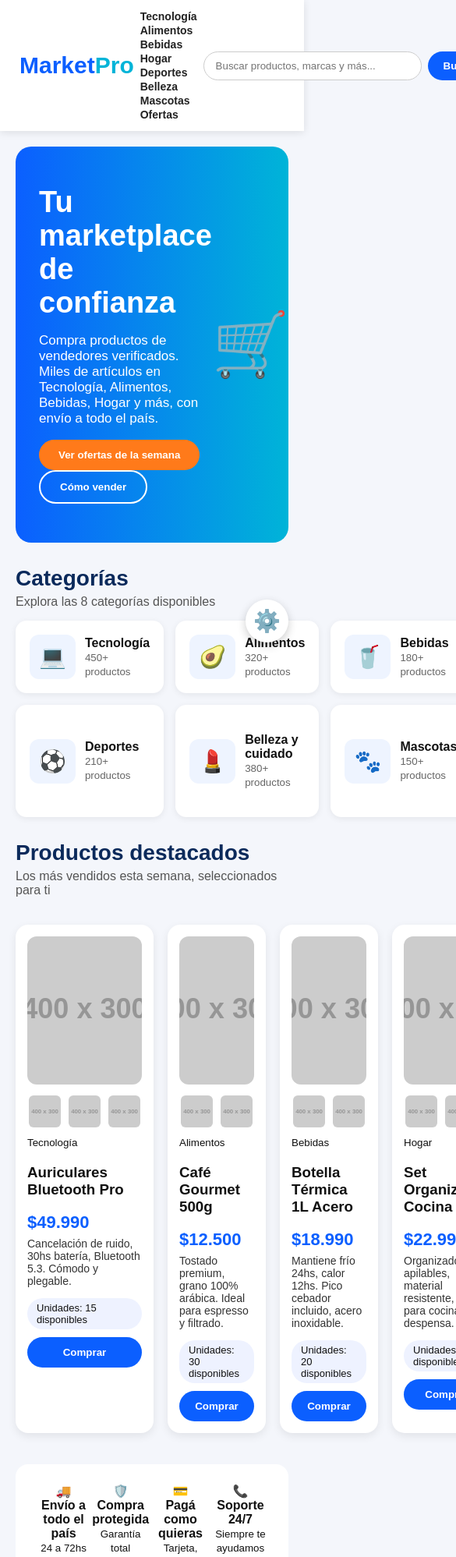
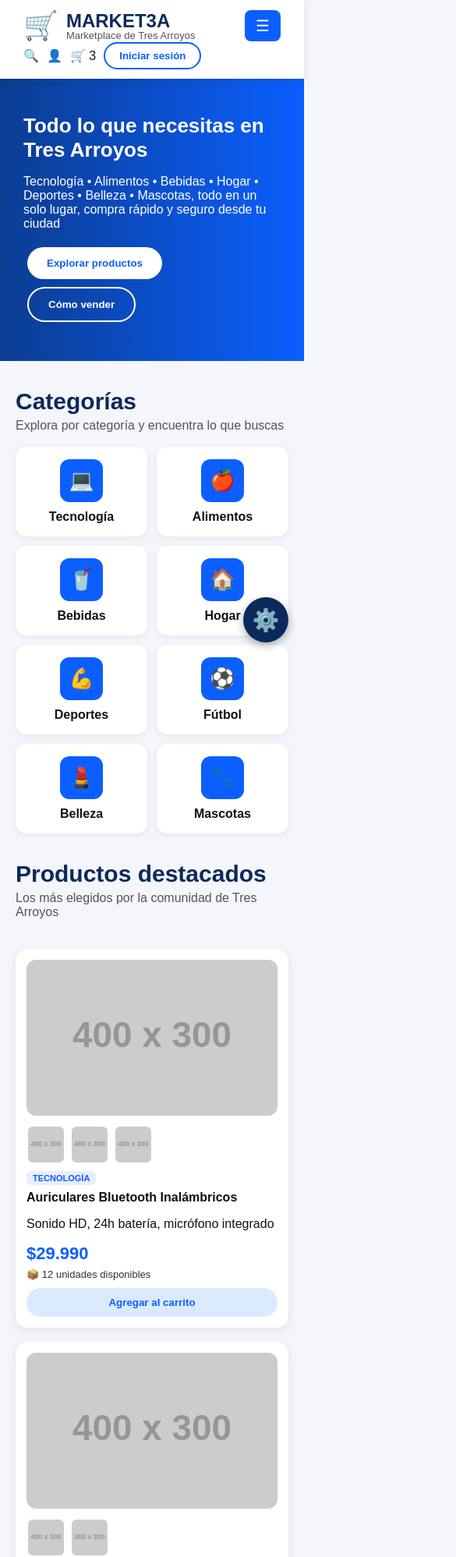
Before and after one commit to finamoreraul-blip/mi-ruta, a plain HTML site: page index.html in a window 390 px wide. Shown: the top 1997 px of the page at 78% size, 585 px wide, since content can reach past the window. Drawn offline with Linux system fonts and the light colour scheme; placeholder pictures from the web are drawn by us.

Commit message:
Update index.html

```diff
--- a/index.html
+++ b/index.html
@@ -3,252 +3,253 @@
 <head>
 <meta charset="UTF-8">
 <meta name="viewport" content="width=device-width, initial-scale=1.0">
-<title>MarketPro - Tu marketplace de confianza</title>
+<title>MARKET3A - Marketplace de Tres Arroyos</title>
 <style>
 *{font-family:Arial,sans-serif;box-sizing:border-box}
 body{margin:0;background:#f4f6fb;color:#111}
-header{background:white;padding:12px 25px;display:flex;justify-content:space-between;align-items:center;position:sticky;top:0;z-index:10;box-shadow:0 2px 10px rgba(0,0,0,0.1)}
-.logo{font-size:30px;font-weight:bold;color:#0b5fff}
-.logo span{color:#00b4d8}
-nav a{margin:0 8px;text-decoration:none;color:#222;font-weight:600;font-size:14px}
-nav a:hover{color:#0b5fff}
-.search{display:flex;gap:8px}
-.search input{padding:10px 15px;border-radius:25px;border:1px solid #ccc;width:280px}
-.search button{background:#0b5fff;color:white;border:none;padding:10px 20px;border-radius:25px;font-weight:bold;cursor:pointer}
-.banner{background:linear-gradient(90deg,#0b5fff,#00b4d8);color:white;padding:50px 30px;margin:20px;border-radius:20px;display:flex;justify-content:space-between;align-items:center}
-.banner h1{font-size:38px;margin:0 0 10px 0}
-.banner p{font-size:17px;max-width:550px}
-.btn-orange{background:#ff7a1a;color:white;border:none;padding:12px 25px;border-radius:25px;font-weight:bold;cursor:pointer;margin-right:10px}
-.btn-white{background:transparent;color:white;border:2px solid white;padding:12px 25px;border-radius:25px;font-weight:bold;cursor:pointer}
-h2.titulo{font-size:28px;margin:30px 20px 5px 20px;color:#0b2a5b}
-p.sub{margin:0 20px 15px 20px;color:#555}
-.cats{display:grid;grid-template-columns:repeat(4,1fr);gap:15px;padding:0 20px}
-.cat{background:white;padding:18px;border-radius:14px;box-shadow:0 2px 8px rgba(0,0,0,0.07);display:flex;align-items:center;gap:12px}
-.cat .icon{font-size:28px;background:#eef4ff;padding:12px;border-radius:12px}
-.cat small{color:#666}
+header{background:white;padding:12px 30px;display:flex;justify-content:space-between;align-items:center;position:sticky;top:0;z-index:10;box-shadow:0 2px 10px rgba(0,0,0,0.1);flex-wrap:wrap}
+.logo{display:flex;align-items:center;gap:10px}
+.logo-icon{font-size:36px;color:#0b5fff}
+.logo-text{font-size:30px;font-weight:900;color:#0b2a5b;line-height:1}
+.logo-text small{display:block;font-size:13px;font-weight:400;color:#555}
+nav{display:flex;gap:10px;flex-wrap:wrap}
+nav a{margin:0 8px;text-decoration:none;color:#0b2a5b;font-weight:700;font-size:14px}
+.header-actions{display:flex;gap:10px;align-items:center;flex-wrap:wrap}
+.btn-login{border:2px solid #0b5fff;color:#0b5fff;background:white;padding:8px 18px;border-radius:25px;font-weight:bold;cursor:pointer}
+.menu-btn{display:none;background:#0b5fff;color:white;border:none;padding:8px 14px;border-radius:8px;font-size:20px;cursor:pointer}
+.banner{background:linear-gradient(90deg,#0b3d91,#0b5fff);color:white;padding:45px 30px;display:flex;justify-content:space-between;align-items:center;flex-wrap:wrap}
+.banner h1{font-size:42px;margin:0 0 12px 0}
+.banner p{font-size:16px;max-width:600px}
+.btn-explorar{background:white;color:#0b5fff;border:none;padding:13px 25px;border-radius:25px;font-weight:bold;cursor:pointer;margin:5px}
+.btn-vender{background:transparent;color:white;border:2px solid white;padding:13px 25px;border-radius:25px;font-weight:bold;cursor:pointer;margin:5px}
+h2.titulo{font-size:30px;margin:35px 20px 5px 20px;color:#0b2a5b}
+p.sub{margin:0 20px 18px 20px;color:#555;font-size:16px}
+.cats{display:grid;grid-template-columns:repeat(8,1fr);gap:12px;padding:0 20px}
+.cat{background:white;padding:16px 8px;border-radius:14px;text-align:center;box-shadow:0 2px 8px rgba(0,0,0,0.07)}
+.cat-icon{width:55px;height:55px;background:#0b5fff;color:white;border-radius:12px;display:flex;justify-content:center;align-items:center;font-size:26px;margin:0 auto 10px auto}
 .productos{display:grid;grid-template-columns:repeat(4,1fr);gap:18px;padding:20px}
-.card{background:white;border-radius:16px;padding:15px;box-shadow:0 4px 12px rgba(0,0,0,0.08)}
-.card img{width:100%;height:190px;object-fit:cover;border-radius:12px}
+.card{background:white;border-radius:16px;padding:14px;box-shadow:0 4px 14px rgba(0,0,0,0.08)}
+.card img.main{width:100%;height:200px;object-fit:cover;border-radius:12px}
 .thumbs{display:flex;gap:6px;margin:8px 0}
-.thumbs img{width:45px;height:45px;border-radius:8px;cursor:pointer;border:2px solid transparent}
-.thumbs img:hover{border-color:#0b5fff}
-.precio{color:#0b5fff;font-size:22px;font-weight:bold;margin:5px 0}
-.card p{font-size:14px;color:#333;margin:6px 0}
-.unidades{background:#eef2ff;border-radius:20px;padding:5px 12px;font-size:13px;display:inline-block;margin-top:8px}
-.btn-buy{background:#0b5fff;color:white;border:none;width:100%;padding:12px;border-radius:25px;font-weight:bold;margin-top:10px;cursor:pointer}
-.beneficios{display:flex;justify-content:space-around;background:white;margin:20px;padding:25px;border-radius:16px;text-align:center}
-.beneficios div{flex:1}
-.testimonios{display:grid;grid-template-columns:repeat(3,1fr);gap:15px;padding:0 20px}
-.test{background:white;padding:18px;border-radius:14px}
-footer{background:#0b2a5b;color:white;padding:30px 20px;margin-top:30px;text-align:center}
-footer a{color:#9ecbff;margin:0 10px;text-decoration:none}
-
-/* PANEL ADMIN */
-.modal{display:none;position:fixed;top:0;left:0;width:100%;height:100%;background:rgba(0,0,0,0.6);justify-content:center;align-items:center;z-index:20}
-.modal-content{background:white;color:#111;padding:25px;border-radius:16px;width:600px;max-height:90vh;overflow:auto}
+.thumbs img{width:50px;height:50px;border-radius:8px;cursor:pointer;object-fit:cover;border:2px solid transparent}
+.tag{background:#e8eefc;color:#0b5fff;font-size:11px;font-weight:bold;padding:3px 8px;border-radius:6px;text-transform:uppercase}
+.card h3{margin:8px 0 4px 0;font-size:16px}
+.precio{color:#0b5fff;font-size:22px;font-weight:900;margin:6px 0}
+.unidades{font-size:13px;color:#333;margin-top:6px}
+.btn-carrito{background:#dbe9ff;color:#0b5fff;border:none;width:100%;padding:11px;border-radius:20px;font-weight:bold;margin-top:10px;cursor:pointer}
+.beneficios{display:grid;grid-template-columns:repeat(4,1fr);gap:15px;padding:20px;background:white;margin:20px;border-radius:16px;text-align:center}
+footer{background:#0b2a5b;color:white;padding:35px 25px;margin-top:30px;display:grid;grid-template-columns:2fr 1fr 1fr;gap:20px}
+footer a{color:#9ecbff;text-decoration:none;display:block;margin:5px 0}
+#gear{position:fixed;bottom:20px;right:20px;background:#0b2a5b;color:white;width:58px;height:58px;border-radius:50%;display:flex;justify-content:center;align-items:center;font-size:28px;cursor:pointer;box-shadow:0 4px 12px rgba(0,0,0,0.3);z-index:15}
+.modal{display:none;position:fixed;top:0;left:0;width:100%;height:100%;background:rgba(0,0,0,0.65);justify-content:center;align-items:center;z-index:20;padding:15px}
+.modal-content{background:white;color:#111;padding:25px;border-radius:16px;width:650px;max-width:95%;max-height:90vh;overflow:auto}
 .modal-content input,.modal-content select,.modal-content textarea{width:100%;padding:10px;margin:6px 0;border-radius:8px;border:1px solid #ccc}
 .modal-content button{background:#0b5fff;color:white;border:none;padding:10px 18px;border-radius:20px;cursor:pointer;margin-top:8px}
-#gear{position:fixed;bottom:20px;right:20px;background:white;width:55px;height:55px;border-radius:50%;display:flex;justify-content:center;align-items:center;font-size:28px;cursor:pointer;box-shadow:0 4px 12px rgba(0,0,0,0.2);z-index:15}
 table{width:100%;border-collapse:collapse;margin-top:10px}
 table,th,td{border:1px solid #ddd;padding:8px;font-size:13px}
+
+@media(max-width:1000px){
+.cats{grid-template-columns:repeat(4,1fr)}
+.productos{grid-template-columns:repeat(2,1fr)}
+.beneficios{grid-template-columns:repeat(2,1fr)}
+footer{grid-template-columns:1fr}
+@media(max-width:600px){
+nav{display:none;width:100%;flex-direction:column;background:#f4f6fb;padding:10px;border-radius:10px;margin-top:10px}
+nav.active{display:flex}
+.menu-btn{display:block}
+.cats{grid-template-columns:1fr 1fr}
+.productos{grid-template-columns:1fr}
+.banner h1{font-size:26px}
+.beneficios{grid-template-columns:1fr}
+header{flex-direction:column;align-items:flex-start}
+.logo-text{font-size:24px}
 </style>
 </head>
 <body>
 
 <header>
-  <div class="logo">Market<span>Pro</span></div>
+  <div style="display:flex;justify-content:space-between;width:100%;align-items:center">
+    <div class="logo">
+      <div class="logo-icon">🛒</div>
+      <div class="logo-text">MARKET3A<small>Marketplace de Tres Arroyos</small></div>
+    </div>
+    <button class="menu-btn" onclick="document.querySelector('nav').classList.toggle('active')">☰</button>
+  </div>
   <nav>
-    <a href="#tec">Tecnología</a>
-    <a href="#ali">Alimentos</a>
-    <a href="#beb">Bebidas</a>
-    <a href="#hog">Hogar</a>
-    <a href="#dep">Deportes</a>
-    <a href="#bel">Belleza</a>
-    <a href="#mas">Mascotas</a>
-    <a href="#ofe">Ofertas</a>
+    <a href="#">Inicio</a>
+    <a href="#categorias">Categorías</a>
+    <a href="#ofertas">Ofertas</a>
+    <a href="#">Vender</a>
+    <a href="#">Ayuda</a>
   </nav>
-  <div class="search">
-    <input placeholder="Buscar productos, marcas y más...">
-    <button>Buscar</button>
+  <div class="header-actions">
+    <span>🔍</span><span>👤</span><span>🛒 3</span>
+    <button class="btn-login">Iniciar sesión</button>
   </div>
 </header>
 
 <div class="banner">
   <div>
-    <h1>Tu marketplace de confianza</h1>
-    <p>Compra productos de vendedores verificados. Miles de artículos en Tecnología, Alimentos, Bebidas, Hogar y más, con envío a todo el país.</p>
-    <button class="btn-orange">Ver ofertas de la semana</button>
-    <button class="btn-white">Cómo vender</button>
+    <h1>Todo lo que necesitas en<br>Tres Arroyos</h1>
+    <p>Tecnología • Alimentos • Bebidas • Hogar • Deportes • Belleza • Mascotas, todo en un solo lugar, compra rápido y seguro desde tu ciudad</p>
+    <button class="btn-explorar">Explorar productos</button>
+    <button class="btn-vender">Cómo vender</button>
   </div>
-  <div style="font-size:80px">🛒</div>
 </div>
 
-<h2 class="titulo">Categorías</h2>
-<p class="sub">Explora las 8 categorías disponibles</p>
+<h2 class="titulo" id="categorias">Categorías</h2>
+<p class="sub">Explora por categoría y encuentra lo que buscas</p>
 <div class="cats">
-  <div class="cat"><div class="icon">💻</div><div><b>Tecnología</b><br><small>450+ productos</small></div></div>
-  <div class="cat"><div class="icon">🥑</div><div><b>Alimentos</b><br><small>320+ productos</small></div></div>
-  <div class="cat"><div class="icon">🥤</div><div><b>Bebidas</b><br><small>180+ productos</small></div></div>
-  <div class="cat"><div class="icon">🏠</div><div><b>Hogar</b><br><small>290+ productos</small></div></div>
-  <div class="cat"><div class="icon">⚽</div><div><b>Deportes</b><br><small>210+ productos</small></div></div>
-  <div class="cat"><div class="icon">💄</div><div><b>Belleza y cuidado</b><br><small>380+ productos</small></div></div>
-  <div class="cat"><div class="icon">🐾</div><div><b>Mascotas</b><br><small>150+ productos</small></div></div>
-  <div class="cat" style="background:#ff7a1a;color:white"><div class="icon" style="background:white">🏷️</div><div><b>Ofertas de la semana</b><br><small>120+ ofertas HOT</small></div></div>
+  <div class="cat"><div class="cat-icon">💻</div><b>Tecnología</b></div>
+  <div class="cat"><div class="cat-icon">🍎</div><b>Alimentos</b></div>
+  <div class="cat"><div class="cat-icon">🥤</div><b>Bebidas</b></div>
+  <div class="cat"><div class="cat-icon">🏠</div><b>Hogar</b></div>
+  <div class="cat"><div class="cat-icon">💪</div><b>Deportes</b></div>
+  <div class="cat"><div class="cat-icon">⚽</div><b>Fútbol</b></div>
+  <div class="cat"><div class="cat-icon">💄</div><b>Belleza</b></div>
+  <div class="cat"><div class="cat-icon">🐾</div><b>Mascotas</b></div>
 </div>
 
 <h2 class="titulo">Productos destacados</h2>
-<p class="sub">Los más vendidos esta semana, seleccionados para ti</p>
-<div class="productos" id="grid">
+<p class="sub">Los más elegidos por la comunidad de Tres Arroyos</p>
+<div class="productos">
 
-  <div class="card" id="tec">
-    <img src="https://via.placeholder.com/400x300?text=Auriculares" id="img1">
+  <div class="card">
+    <img class="main" src="https://via.placeholder.com/400x300?text=Auriculares+BT" id="m1">
     <div class="thumbs">
-      <img src="https://via.placeholder.com/400x300?text=Auriculares" onclick="document.getElementById('img1').src=this.src">
-      <img src="https://via.placeholder.com/400x300?text=Foto+2" onclick="document.getElementById('img1').src=this.src">
-      <img src="https://via.placeholder.com/400x300?text=Foto+3" onclick="document.getElementById('img1').src=this.src">
+      <img src="https://via.placeholder.com/400x300?text=Auriculares+BT" onclick="document.getElementById('m1').src=this.src">
+      <img src="https://via.placeholder.com/400x300?text=Foto+2" onclick="document.getElementById('m1').src=this.src">
+      <img src="https://via.placeholder.com/400x300?text=Foto+3" onclick="document.getElementById('m1').src=this.src">
     </div>
-    <small>Tecnología</small>
-    <h3>Auriculares Bluetooth Pro</h3>
-    <div class="precio">$49.990</div>
-    <p>Cancelación de ruido, 30hs batería, Bluetooth 5.3. Cómodo y plegable.</p>
-    <span class="unidades">Unidades: 15 disponibles</span>
-    <button class="btn-buy">Comprar</button>
+    <span class="tag">Tecnología</span>
+    <h3>Auriculares Bluetooth Inalámbricos</h3>
+    <p>Sonido HD, 24h batería, micrófono integrado</p>
+    <div class="precio">$29.990</div>
+    <div class="unidades">📦 12 unidades disponibles</div>
+    <button class="btn-carrito">Agregar al carrito</button>
   </div>
 
-  <div class="card" id="ali">
-    <img src="https://via.placeholder.com/400x300?text=Cafe+Gourmet" id="img2">
+  <div class="card">
+    <img class="main" src="https://via.placeholder.com/400x300?text=Aceite+Oliva" id="m2">
     <div class="thumbs">
-      <img src="https://via.placeholder.com/400x300?text=Cafe+Gourmet" onclick="document.getElementById('img2').src=this.src">
-      <img src="https://via.placeholder.com/400x300?text=Foto+2" onclick="document.getElementById('img2').src=this.src">
+      <img src="https://via.placeholder.com/400x300?text=Aceite+Oliva" onclick="document.getElementById('m2').src=this.src">
+      <img src="https://via.placeholder.com/400x300?text=Foto+2" onclick="document.getElementById('m2').src=this.src">
     </div>
-    <small>Alimentos</small>
-    <h3>Café Gourmet 500g</h3>
-    <div class="precio">$12.500</div>
-    <p>Tostado premium, grano 100% arábica. Ideal para espresso y filtrado.</p>
-    <span class="unidades">Unidades: 30 disponibles</span>
-    <button class="btn-buy">Comprar</button>
+    <span class="tag">Alimentos</span>
+    <h3>Aceite de Oliva Extra Virgen 500ml</h3>
+    <p>Prensado en frío, origen local Tres Arroyos</p>
+    <div class="precio">$4.250</div>
+    <div class="unidades">📦 30 unidades disponibles</div>
+    <button class="btn-carrito">Agregar al carrito</button>
   </div>
 
-  <div class="card" id="beb">
-    <img src="https://via.placeholder.com/400x300?text=Botella+Termica" id="img3">
+  <div class="card" id="ofertas">
+    <img class="main" src="https://via.placeholder.com/400x300?text=Agua+Mineral" id="m3">
     <div class="thumbs">
-      <img src="https://via.placeholder.com/400x300?text=Botella+Termica" onclick="document.getElementById('img3').src=this.src">
-      <img src="https://via.placeholder.com/400x300?text=Foto+2" onclick="document.getElementById('img3').src=this.src">
+      <img src="https://via.placeholder.com/400x300?text=Agua+Mineral" onclick="document.getElementById('m3').src=this.src">
+      <img src="https://via.placeholder.com/400x300?text=Foto+2" onclick="document.getElementById('m3').src=this.src">
     </div>
-    <small>Bebidas</small>
-    <h3>Botella Térmica 1L Acero</h3>
-    <div class="precio">$18.990</div>
-    <p>Mantiene frío 24hs, calor 12hs. Pico cebador incluido, acero inoxidable.</p>
-    <span class="unidades">Unidades: 20 disponibles</span>
-    <button class="btn-buy">Comprar</button>
+    <span class="tag">Bebidas</span>
+    <h3>Agua Mineral Pack x6 500ml</h3>
+    <p>Agua natural sin gas, pack 6 unidades</p>
+    <div class="precio">$2.100</div>
+    <div class="unidades">📦 50 unidades disponibles</div>
+    <button class="btn-carrito">Agregar al carrito</button>
   </div>
 
-  <div class="card" id="hog">
-    <img src="https://via.placeholder.com/400x300?text=Set+Organizador" id="img4">
+  <div class="card">
+    <img class="main" src="https://via.placeholder.com/400x300?text=Sartenes" id="m4">
     <div class="thumbs">
-      <img src="https://via.placeholder.com/400x300?text=Set+Organizador" onclick="document.getElementById('img4').src=this.src">
-      <img src="https://via.placeholder.com/400x300?text=Foto+2" onclick="document.getElementById('img4').src=this.src">
+      <img src="https://via.placeholder.com/400x300?text=Sartenes" onclick="document.getElementById('m4').src=this.src">
+      <img src="https://via.placeholder.com/400x300?text=Foto+2" onclick="document.getElementById('m4').src=this.src">
     </div>
-    <small>Hogar</small>
-    <h3>Set Organizador Cocina x5</h3>
-    <div class="precio">$22.990</div>
-    <p>Organizadores apilables, material resistente, ideal para cocina y despensa.</p>
-    <span class="unidades">Unidades: 10 disponibles</span>
-    <button class="btn-buy">Comprar</button>
+    <span class="tag">Hogar</span>
+    <h3>Set de Sartenes Antiadherentes x3</h3>
+    <p>Inducción, mango ergonómico, 20/24/28cm</p>
+    <div class="precio">$22.500</div>
+    <div class="unidades">📦 8 unidades disponibles</div>
+    <button class="btn-carrito">Agregar al carrito</button>
   </div>
 
 </div>
 
 <div class="beneficios">
-  <div>🚚<br><b>Envío a todo el país</b><br><small>24 a 72hs</small></div>
-  <div>🛡️<br><b>Compra protegida</b><br><small>Garantía total</small></div>
-  <div>💳<br><b>Pagá como quieras</b><br><small>Tarjeta, transferencia, efectivo</small></div>
-  <div>📞<br><b>Soporte 24/7</b><br><small>Siempre te ayudamos</small></div>
-</div>
-
-<h2 class="titulo">Ofertas de la semana</h2>
-<p class="sub">Precios rebajados solo hasta el domingo</p>
-<div class="productos">
-  <div class="card"><img src="https://via.placeholder.com/400x300?text=Oferta+1"><small>Ofertas</small><h3>Parlante Bluetooth Grande</h3><div class="precio" style="color:#ff7a1a">$29.990 <s style="color:#999;font-size:14px">$45.000</s></div><p>Sonido potente, resistente al agua, 12hs de batería.</p><span class="unidades">Unidades: 5 disponibles</span><button class="btn-buy" style="background:#ff7a1a">Aprovechar</button></div>
-  <div class="card"><img src="https://via.placeholder.com/400x300?text=Oferta+2"><small>Ofertas</small><h3>Kit Skincare Facial</h3><div class="precio" style="color:#ff7a1a">$15.990 <s style="color:#999;font-size:14px">$25.000</s></div><p>Rutina completa: limpieza, hidratante y protector.</p><span class="unidades">Unidades: 12 disponibles</span><button class="btn-buy" style="background:#ff7a1a">Aprovechar</button></div>
-</div>
-
-<h2 class="titulo">Qué dicen nuestros clientes</h2>
-<div class="testimonios">
-  <div class="test"><b>★★★</b><p>"Llegó rapidísimo y tal cual la foto. La página es muy clara."</p><small>Mariana, Buenos Aires</small></div>
-  <div class="test"><b>★★★</b><p>"Compré la botella térmica y es de muy buena calidad. Vuelvo a comprar."</p><small>Diego, Córdoba</small></div>
-  <div class="test"><b>★★★</b><p>"Muy buena atención y el producto igual al de la descripción."</p><small>Lucía, Rosario</small></div>
+  <div><div style="font-size:30px">🚚</div><b>Envío local</b><p>Tres Arroyos y zona, en el día</p></div>
+  <div><div style="font-size:30px">🛡️</div><b>Compra protegida</b><p>Si no llega, te devolvemos</p></div>
+  <div><div style="font-size:30px">💳</div><b>Pagos locales</b><p>Tarjeta, transferencia, efectivo</p></div>
+  <div><div style="font-size:30px">📞</div><b>Soporte local</b><p>Te atendemos por WhatsApp</p></div>
 </div>
 
 <footer>
-  <p><b>MarketPro</b> © 2026 - Marketplace - Vende con nosotros - Políticas - Contacto - Soporte 24/7</p>
-  <p><a href="#">Términos</a> <a href="#">Privacidad</a> <a href="#">Ayuda</a></p>
+  <div>
+    <h2 style="font-size:32px;margin:0">MARKET3A</h2>
+    <p>El marketplace de Tres Arroyos. Compra y vende local, fácil y seguro.</p>
+    <p>© 2026 MARKET3A - Todos los derechos reservados</p>
+  </div>
+  <div>
+    <h3>Soporte</h3>
+    <a href="#">Ayuda</a><a href="#">Envíos</a><a href="#">Contacto</a><a href="#">Términos y condiciones</a>
+  </div>
+  <div>
+    <h3>Contacto</h3>
+    <p>📍 Tres Arroyos, Buenos Aires</p>
+    <p>📞 +54 2983 123456</p>
+    <p>✉️ hola@market3a.com.ar</p>
+  </div>
 </footer>
 
-<div id="gear" onclick="abrirAdmin()">⚙️</div>
-
-<div class="modal" id="adminModal">
+<div id="gear" onclick="abrir()">⚙️</div>
+<div class="modal" id="modal">
   <div class="modal-content">
-    <h2>Panel Admin - Acceso Total</h2>
-    <div id="loginAdmin">
+    <h2>Panel Admin MARKET3A</h2>
+    <div id="loginDiv">
       <input id="pass" type="password" placeholder="Contraseña">
-      <button onclick="entrar()">Entrar al Panel</button>
+      <button onclick="entrar()">Entrar</button>
       <p id="err" style="color:red"></p>
     </div>
-    <div id="panelAdmin" style="display:none">
-      <h3>Agregar / Editar Producto</h3>
-      <input id="p-nombre" placeholder="Nombre del producto">
-      <input id="p-precio" type="number" placeholder="Precio (ej 2700)">
-      <textarea id="p-desc" placeholder="Descripción completa"></textarea>
-      <input id="p-unidades" type="number" placeholder="Unidades disponibles">
-      <select id="p-cat">
-        <option>Tecnología</option>
-        <option>Alimentos</option>
-        <option>Bebidas</option>
-        <option>Hogar</option>
-        <option>Deportes</option>
-        <option>Belleza y cuidado</option>
-        <option>Mascotas</option>
-        <option>Ofertas de la semana</option>
+    <div id="panelDiv" style="display:none">
+      <h3>Agregar Producto</h3>
+      <input id="n" placeholder="Nombre del producto">
+      <input id="pr" type="number" placeholder="Precio de venta (ej 2700)">
+      <textarea id="d" placeholder="Descripción"></textarea>
+      <input id="u" type="number" placeholder="Unidades disponibles">
+      <select id="c">
+        <option>Tecnología</option><option>Alimentos</option><option>Bebidas</option>
+        <option>Hogar</option><option>Deportes</option><option>Belleza</option>
+        <option>Mascotas</option><option>Ofertas de la semana</option>
       </select>
-      <input id="p-foto" placeholder="URL de la foto principal">
-      <input id="p-foto2" placeholder="URL foto 2 (para carrusel)">
-      <input id="p-foto3" placeholder="URL foto 3 (para carrusel)">
+      <input id="f" placeholder="URL Foto principal">
+      <input id="f2" placeholder="URL Foto 2 para carrusel">
+      <input id="f3" placeholder="URL Foto 3 para carrusel">
       <button onclick="guardar()">Guardar Producto</button>
-      <h3>Productos cargados</h3>
-      <table><tr><th>Nombre</th><th>Precio</th><th>Cat</th><th>Stock</th><th>Acción</th></tr><tbody id="tabla"></tbody></table>
-      <button onclick="cerrar()" style="background:#888;margin-top:15px">Cerrar Panel</button>
+      <h3>Productos</h3>
+      <table><tr><th>Nombre</th><th>Precio</th><th>Cat</th><th>Stock</th><th></th></tr><tbody id="tab"></tbody></table>
+      <button onclick="cerrar()" style="background:#888">Cerrar</button>
     </div>
   </div>
 </div>
 
 <script>
-function abrirAdmin(){document.getElementById('adminModal').style.display='flex'}
-function cerrar(){document.getElementById('adminModal').style.display='none'}
+function abrir(){document.getElementById('modal').style.display='flex'}
+function cerrar(){document.getElementById('modal').style.display='none'}
 function entrar(){
   if(document.getElementById('pass').value==="Santifina"){
-    document.getElementById('loginAdmin').style.display='none';
-    document.getElementById('panelAdmin').style.display='block';
+    document.getElementById('loginDiv').style.display='none';
+    document.getElementById('panelDiv').style.display='block';
     listar();
   } else {document.getElementById('err').innerText='Contraseña incorrecta'}
 }
 function guardar(){
-  let p={nombre:document.getElementById('p-nombre').value,precio:document.getElementById('p-precio').value,desc:document.getElementById('p-desc').value,unidades:document.getElementById('p-unidades').value,cat:document.getElementById('p-cat').value,foto:document.getElementById('p-foto').value};
-  let todos=JSON.parse(localStorage.getItem('marketpro')||'[]');
-  todos.push(p);
-  localStorage.setItem('marketpro',JSON.stringify(todos));
-  listar(); alert('Producto guardado y visible en tu panel');
+  let p={n:document.getElementById('n').value,pr:document.getElementById('pr').value,d:document.getElementById('d').value,u:document.getElementById('u').value,c:document.getElementById('c').value,f:document.getElementById('f').value};
+  let t=JSON.parse(localStorage.getItem('market3a')||'[]');
+  t.push(p); localStorage.setItem('market3a',JSON.stringify(t));
+  listar(); alert('Producto guardado en MARKET3A');
 }
 function listar(){
-  let todos=JSON.parse(localStorage.getItem('marketpro')||'[]');
-  document.getElementById('tabla').innerHTML=todos.map((x,i)=>`<tr><td>${x.nombre}</td><td>$${x.precio}</td><td>${x.cat}</td><td>${x.unidades}</td><td><button onclick="borrar(${i})">Borrar</button></td></tr>`).join('');
+  let t=JSON.parse(localStorage.getItem('market3a')||'[]');
+  document.getElementById('tab').innerHTML=t.map((x,i)=>`<tr><td>${x.n}</td><td>$${x.pr}</td><td>${x.c}</td><td>${x.u}</td><td><button onclick="borrar(${i})">Borrar</button></td></tr>`).join('');
 }
-function borrar(i){
-  let todos=JSON.parse(localStorage.getItem('marketpro')||'[]');
-  todos.splice(i,1);
-  localStorage.setItem('marketpro',JSON.stringify(todos));
-  listar();
-}
+function borrar(i){let t=JSON.parse(localStorage.getItem('market3a')||'[]');t.splice(i,1);localStorage.setItem('market3a',JSON.stringify(t));listar();}
 </script>
 </body>
 </html>
```
